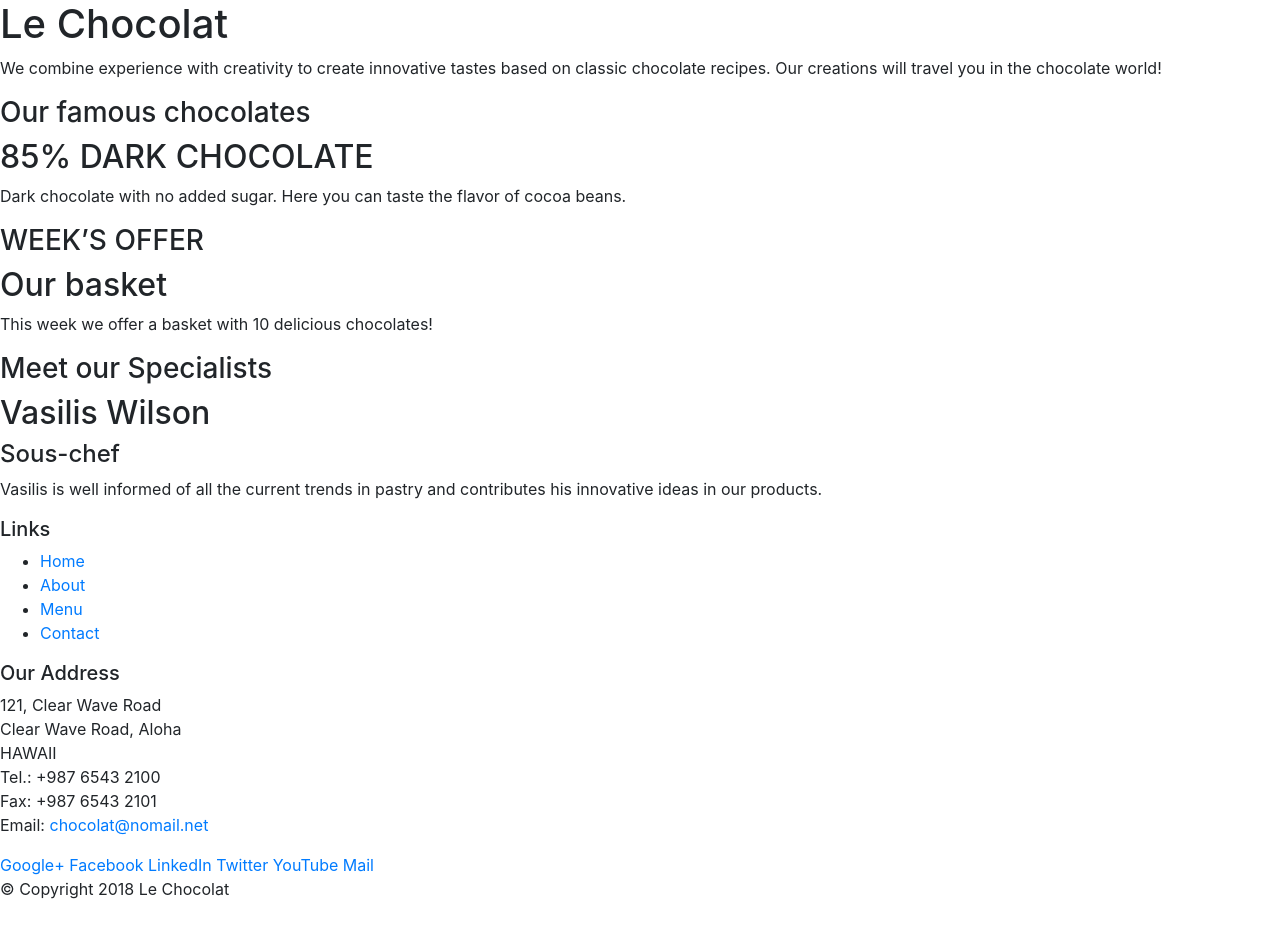
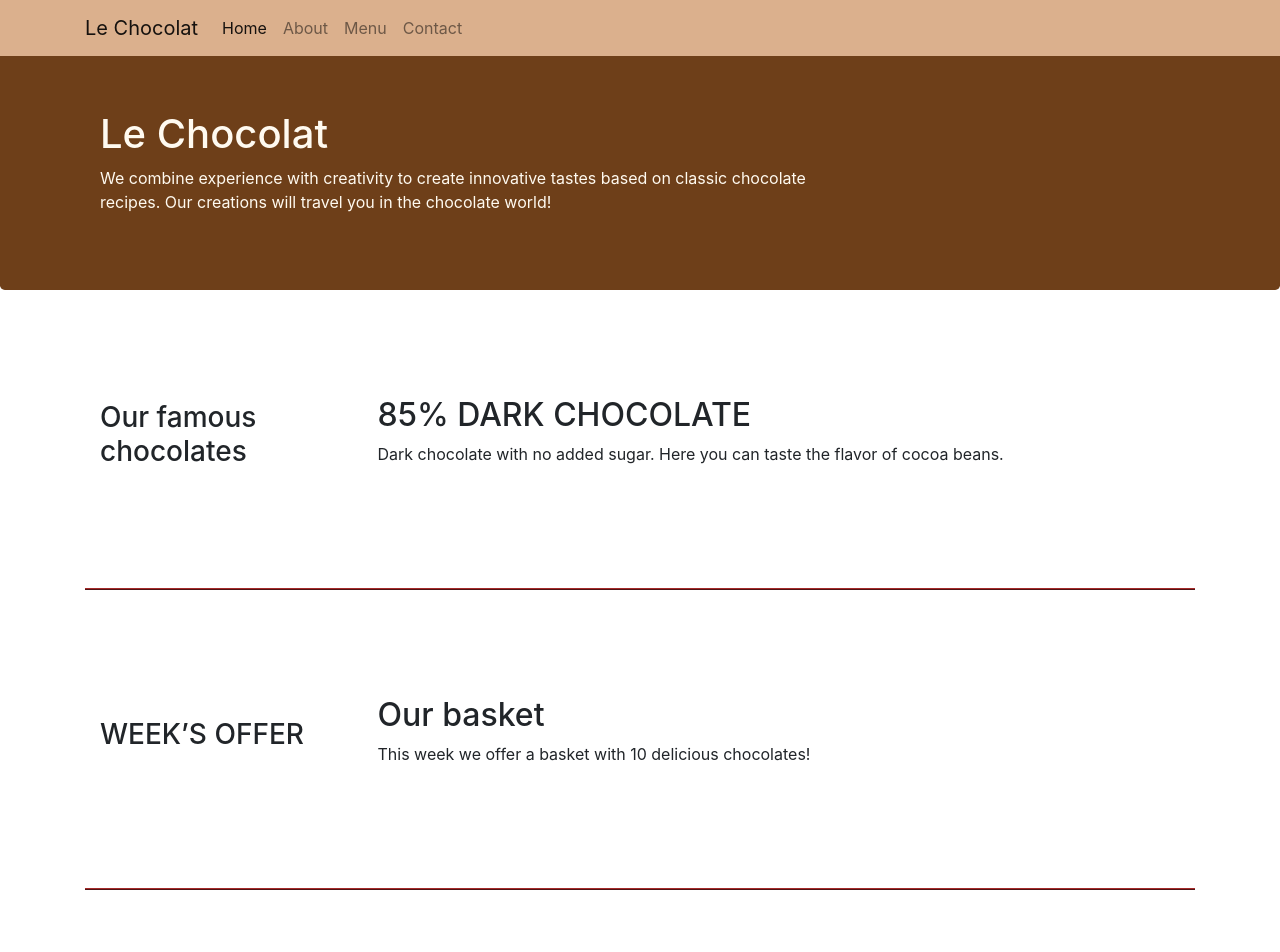
Before and after one commit to yavuzefe/leChocolat, a website: page index.html in a window 1280 px wide. Shown: the top 952 px of the page. Before the commit the page ends 917 px from the top, so only its background shows below. Drawn offline with nearby package versions, Linux system fonts and the light colour scheme.

Commit message:
Navbar and Breadcrumbs

```diff
--- a/index.html
+++ b/index.html
@@ -10,70 +10,90 @@
     <meta http-equiv="x-ua-compatible" content="ie=edge">
     <!-- Bootstrap CSS -->
     <link rel="stylesheet" href="node_modules/bootstrap/dist/css/bootstrap.min.css">
+    <link rel="stylesheet" href="styles.css">
 </head>
 
 <body>
 
-    <header>
-        <div>
-            <div>
-                <div>
+    <nav class="navbar navbar-expand-md navbar-light bg-light fixed-top">
+        <div class="container">
+            <a class="navbar-brand" href="index.html"> Le Chocolat</a>
+            <button class="navbar-toggler" type="button" data-toggle="collapse" data-target="#Navbar">
+                <span class="navbar-toggler-icon"></span>
+            </button>
+            <div id="Navbar" class="collapse navbar-collapse">
+                <ul class="navbar-nav">
+                    <!-- link listesini yanyana getirir -->
+                    <li class="nav-item active"><a class="nav-link" href="index.html">Home</a></li>
+                    <li class="nav-item"><a class="nav-link" href="aboutus.html">About</a></li>
+                    <li class="nav-item"><a class="nav-link" href="#">Menu</a></li>
+                    <li class="nav-item"><a class="nav-link" href="#">Contact</a></li>
+                </ul>
+            </div>
+        </div>
+    </nav>
+
+    <header class="jumbotron">
+        <div class="container">
+            <div class="row row-header">
+                <div class="col-12 col-sm-8">
                     <h1>Le Chocolat</h1>
-                    <p>We combine experience with creativity to create innovative tastes based on classic chocolate recipes. Our creations will travel you in the chocolate world!</p>
+                    <p>We combine experience with creativity to create innovative tastes based on classic chocolate
+                        recipes. Our creations will travel you in the chocolate world!</p>
                 </div>
-                <div>
+                <div class="col col-sm">
                 </div>
             </div>
         </div>
     </header>
 
-    <div>
-        <div>
-            <div>
+    <div class="container">
+        <div class="row row-content align-items-center">
+            <div class="col-sm-4 col-md-3">
                 <h3>Our famous chocolates</h3>
             </div>
-            <div>
+            <div class="col-sm col-md">
                 <h2>85% DARK CHOCOLATE</h2>
                 <p>Dark chocolate with no added sugar. Here you can taste the flavor of cocoa beans.</p>
             </div>
         </div>
 
-
-        <div>
-            <div>
+        <div class="row row-content align-items-center">
+            <div class="col-sm-4 col-md-3">
                 <h3>WEEK’S OFFER</h3>
             </div>
-            <div>
+            <div class="col-sm col-md">
                 <h2>Our basket</h2>
                 <p>This week we offer a basket with 10 delicious chocolates! </p>
             </div>
         </div>
 
-        <div>
-            <div>
-                <h3>Meet our  Specialists</h3>
+        <div class="row row-content align-items-center">
+            <div class="col-sm-4 col-md-3">
+                <h3>Meet our Specialists</h3>
             </div>
-            <div>
+            <div class="col-sm col-md">
                 <h2>Vasilis Wilson </h2>
                 <h4>Sous-chef</h4>
-                <p>Vasilis is well informed of all the current trends in pastry and contributes his innovative ideas in our products.</p>
+                <p>Vasilis is well informed of all the current trends in pastry and contributes his innovative ideas in
+                    our products.</p>
             </div>
         </div>
     </div>
 
-    <footer>
-        <div>
-            <div>
-                <div>
+    <footer class="footer">
+        <div class="container">
+            <div class="row">
+                <div class="col-5 offset-1 col-sm-2">
                     <h5>Links</h5>
-                    <ul>
+                    <ul class="list-unstyled">
                         <li><a href="#">Home</a></li>
                         <li><a href="#">About</a></li>
                         <li><a href="#">Menu</a></li>
                         <li><a href="#">Contact</a></li>
                     </ul>
                 </div>
-                <div>
+                <div class="col-5 col-sm-4">
                     <h5>Our Address</h5>
                     <address>
                         121, Clear Wave Road<br>
@@ -84,8 +104,8 @@
                         Email: <a href="mailto:chocolat@nomail.net">chocolat@nomail.net</a>
                     </address>
                 </div>
-                <div>
-                    <div>
+                <div class="col col-sm-4 align-self-center">
+                    <div style="text-align: center;">
                         <a href="http://google.com/+">Google+</a>
                         <a href="http://www.facebook.com/profile.php?id=">Facebook</a>
                         <a href="http://www.linkedin.com/in/">LinkedIn</a>
@@ -95,8 +115,8 @@
                     </div>
                 </div>
             </div>
-           <div>
-                <div>
+            <div class="row justify-content-center">
+                <div class="col-auto">
                     <p> &copy; Copyright 2018 Le Chocolat</p>
                 </div>
             </div>
--- /dev/null
+++ b/styles.css
@@ -0,0 +1,21 @@
+.row-header {margin: 0px auto;
+    padding: 0px;}
+
+.row-content{margin: 0px auto;
+    padding: 50px 0px 50px 0px;
+    border-bottom: 2px brown ridge;
+    min-height:300px;}
+
+.footer{background-color: #dbb08d;
+    margin: 0px auto;
+    padding: 20px 0px 20px 0px;}
+
+.jumbotron {padding: 60px 30px 60px 30px;
+    margin: 0px auto;
+    color: floralwhite;
+    background-color: #6e3f19;}
+body { padding: 50px 0px 0px 0px ;
+z-index: 0;}
+.bg-light{
+    background-color: #dbb08d !important;
+}
```
Also changed, not shown: aboutus.html (added, +118 -0 lines). Lines whose indentation alone changed are shown as unchanged.
